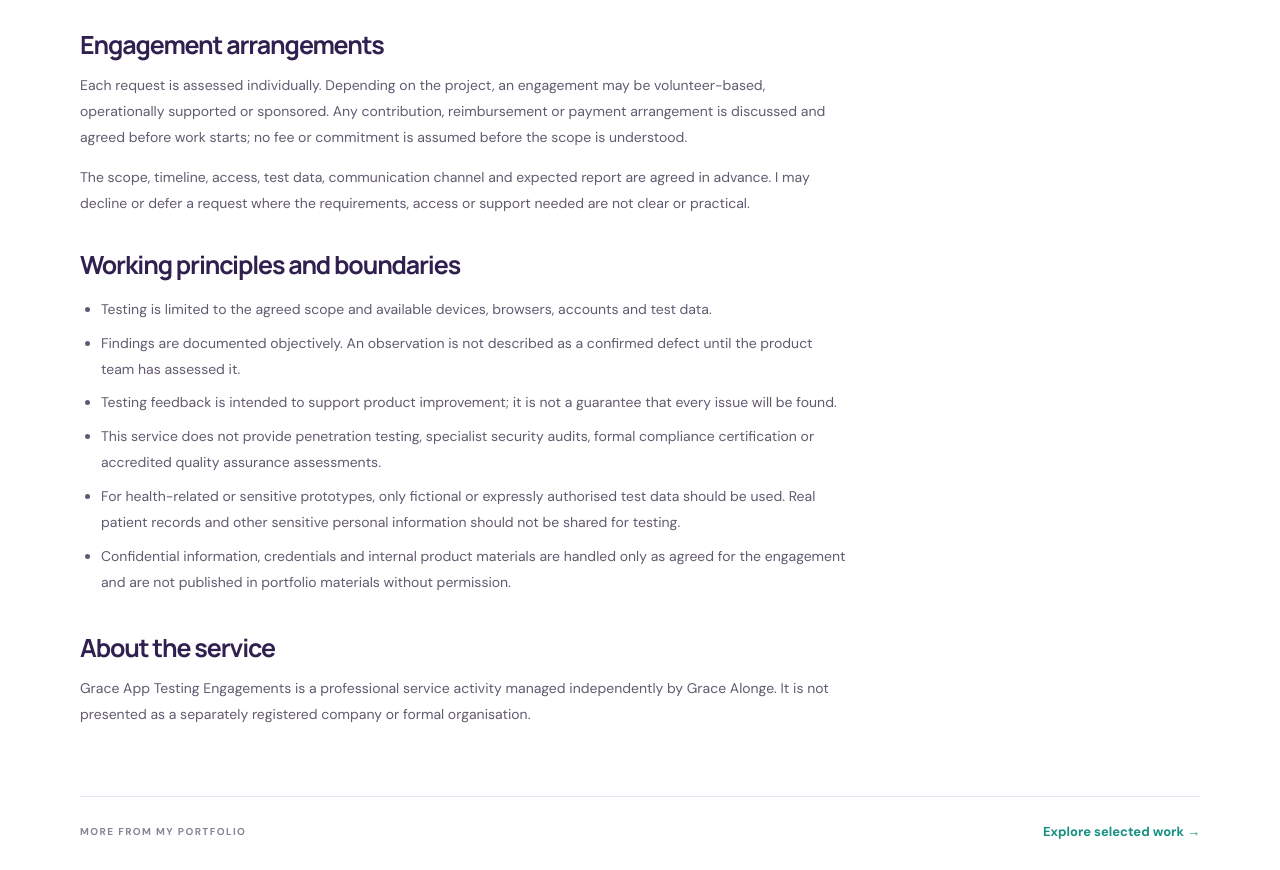
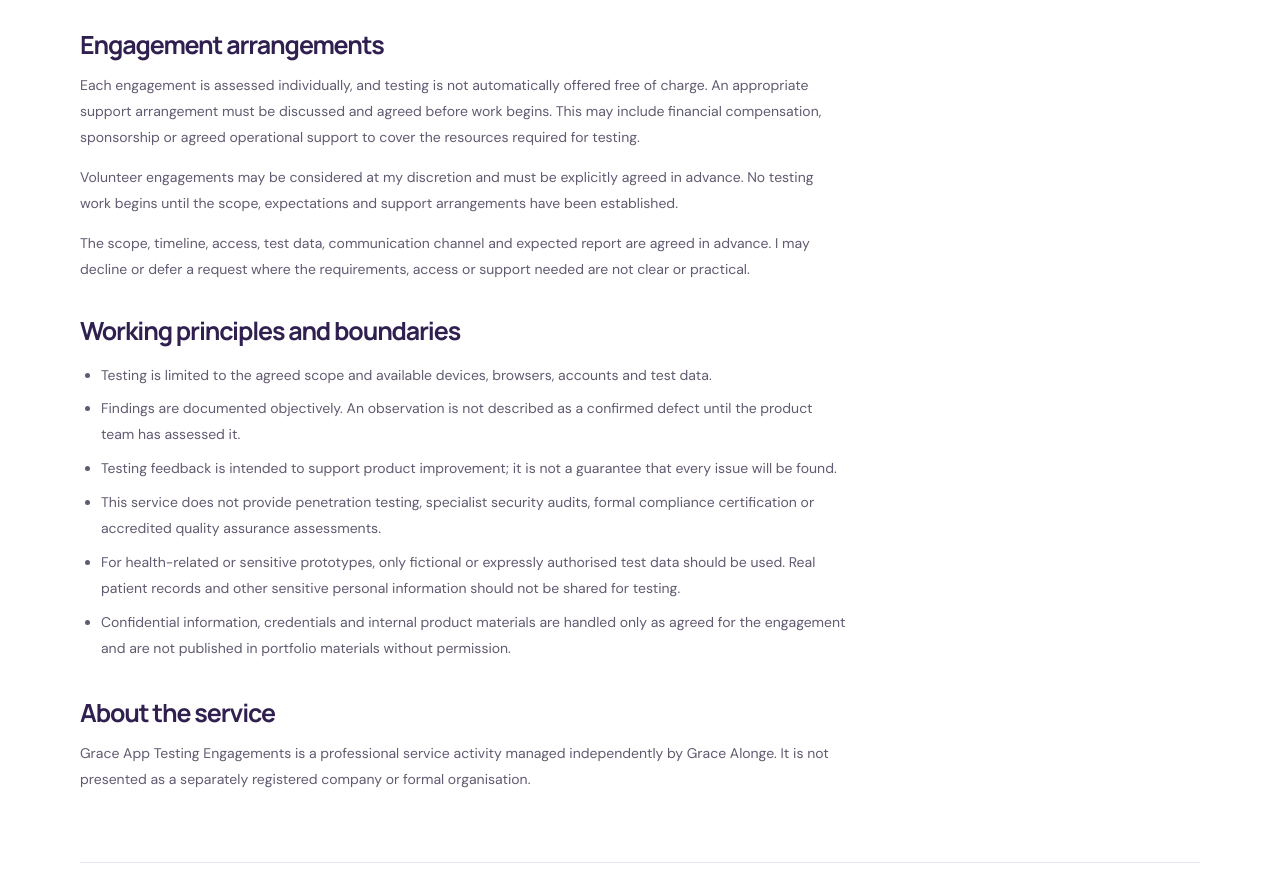
Before and after one commit to gracealonge83-coder/gracealonge83-coder.github.io, a plain HTML site: page services/grace-app-testing-engagements/index.html in a window 1280 px wide. Shown: the part 1850-2720 px from the top of the page. Drawn offline with Linux system fonts and the light colour scheme.

Commit message:
Clarify GATE engagement support arrangements

```diff
--- a/services/grace-app-testing-engagements/index.html
+++ b/services/grace-app-testing-engagements/index.html
@@ -56,7 +56,8 @@
         </div>
 
         <h2>Engagement arrangements</h2>
-        <p>Each request is assessed individually. Depending on the project, an engagement may be volunteer-based, operationally supported or sponsored. Any contribution, reimbursement or payment arrangement is discussed and agreed before work starts; no fee or commitment is assumed before the scope is understood.</p>
+        <p>Each engagement is assessed individually, and testing is not automatically offered free of charge. An appropriate support arrangement must be discussed and agreed before work begins. This may include financial compensation, sponsorship or agreed operational support to cover the resources required for testing.</p>
+        <p>Volunteer engagements may be considered at my discretion and must be explicitly agreed in advance. No testing work begins until the scope, expectations and support arrangements have been established.</p>
         <p>The scope, timeline, access, test data, communication channel and expected report are agreed in advance. I may decline or defer a request where the requirements, access or support needed are not clear or practical.</p>
 
         <h2>Working principles and boundaries</h2>
```
